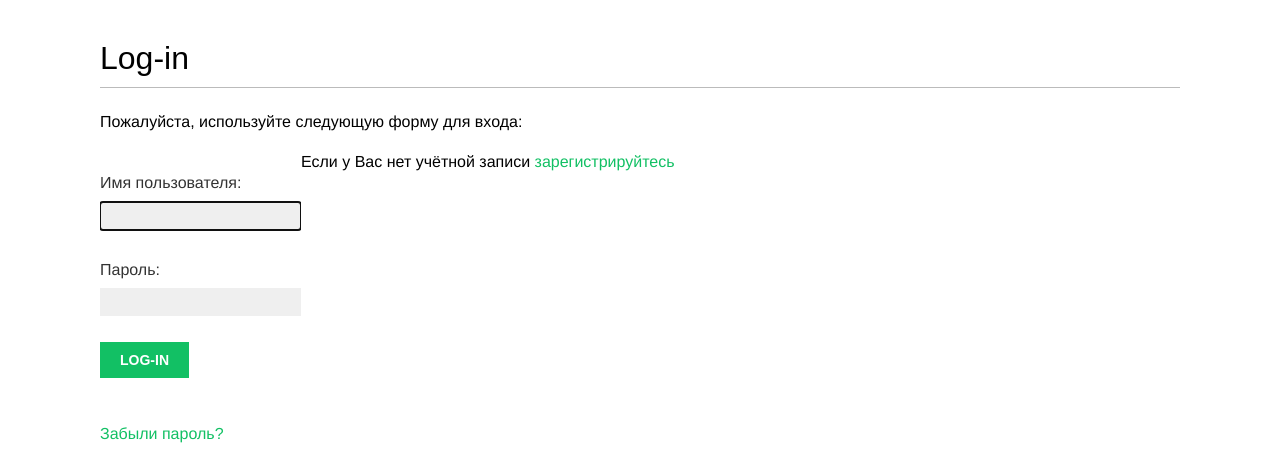
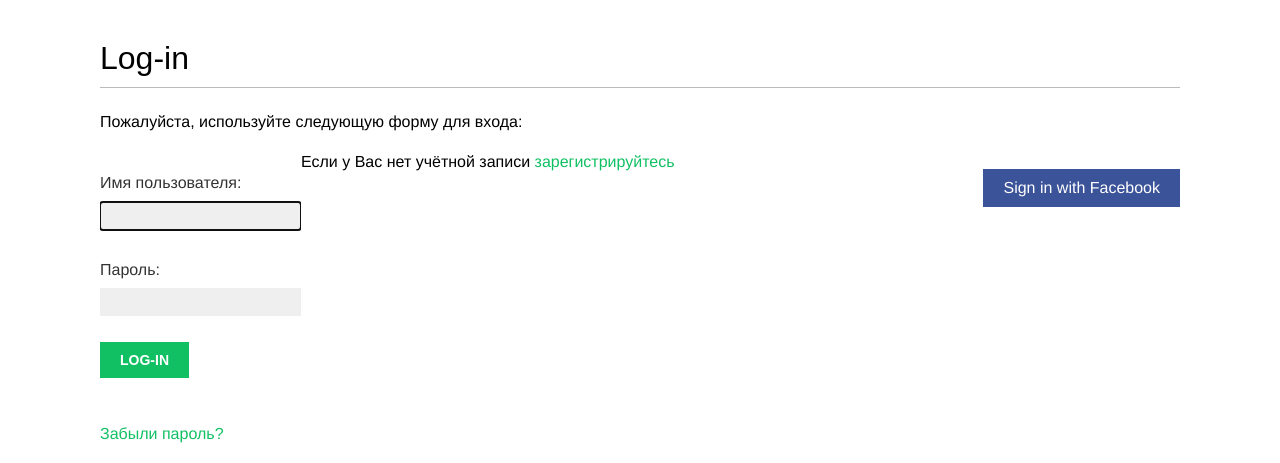
Before and after one commit to RuslanSayfullin/django-by-example, a Django app: page /account/login/ in a window 1280 px wide. Shown: the part 47-510 px from the top of the page. Run offline with Django 4.2, Linux system fonts and the light colour scheme; parts of the project's set-up code (start-up, migrations or seed data) failed here and were passed over; some web fonts are replaced.

Commit message:
Authentication using Facebook

```diff
--- a/account/templates/registration/login.html
+++ b/account/templates/registration/login.html
@@ -26,4 +26,13 @@
       </a>
     </p>
   </div>
+  <div class="social">
+    <ul>
+      <li class="facebook">
+        <a href="{% url "social:begin" "facebook" %}">
+        Sign in with Facebook
+      </a>
+      </li>
+    </ul>
+  </div>
 {% endblock %}
--- a/backend/settings.py
+++ b/backend/settings.py
@@ -143,4 +143,10 @@ EMAIL_BACKEND = 'django.core.mail.backends.console.EmailBackend'
 AUTHENTICATION_BACKENDS = [
     'django.contrib.auth.backends.ModelBackend',
     'account.authentication.EmailAuthBackend',
+    'social_core.backends.facebook.FacebookOAuth2',
 ]
+
+# Authentication using Facebook
+SOCIAL_AUTH_FACEBOOK_KEY = 'XXX'        # Facebook App ID
+SOCIAL_AUTH_FACEBOOK_SECRET = 'XXX'     # Facebook App Secret
+SOCIAL_AUTH_FACEBOOK_SCOPE = ['email']
```
